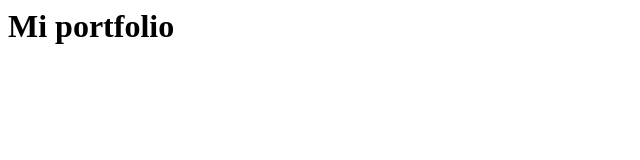
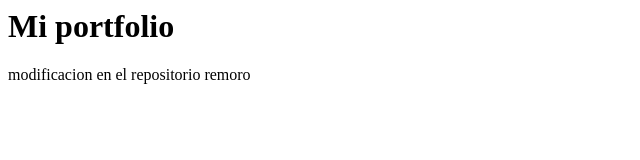
Before and after one commit to Smlucas789/portfolioFrontend, a plain HTML site: page index.html in a window 1280 px wide. Shown: the whole page, without its empty margins (0-640 px from the left). Drawn offline with Linux system fonts and the light colour scheme.

Commit message:
Update index.html

```diff
--- a/index.html
+++ b/index.html
@@ -1 +1,2 @@
 <h1> Mi portfolio </h1>
+<p> modificacion en el repositorio remoro </p>
```
